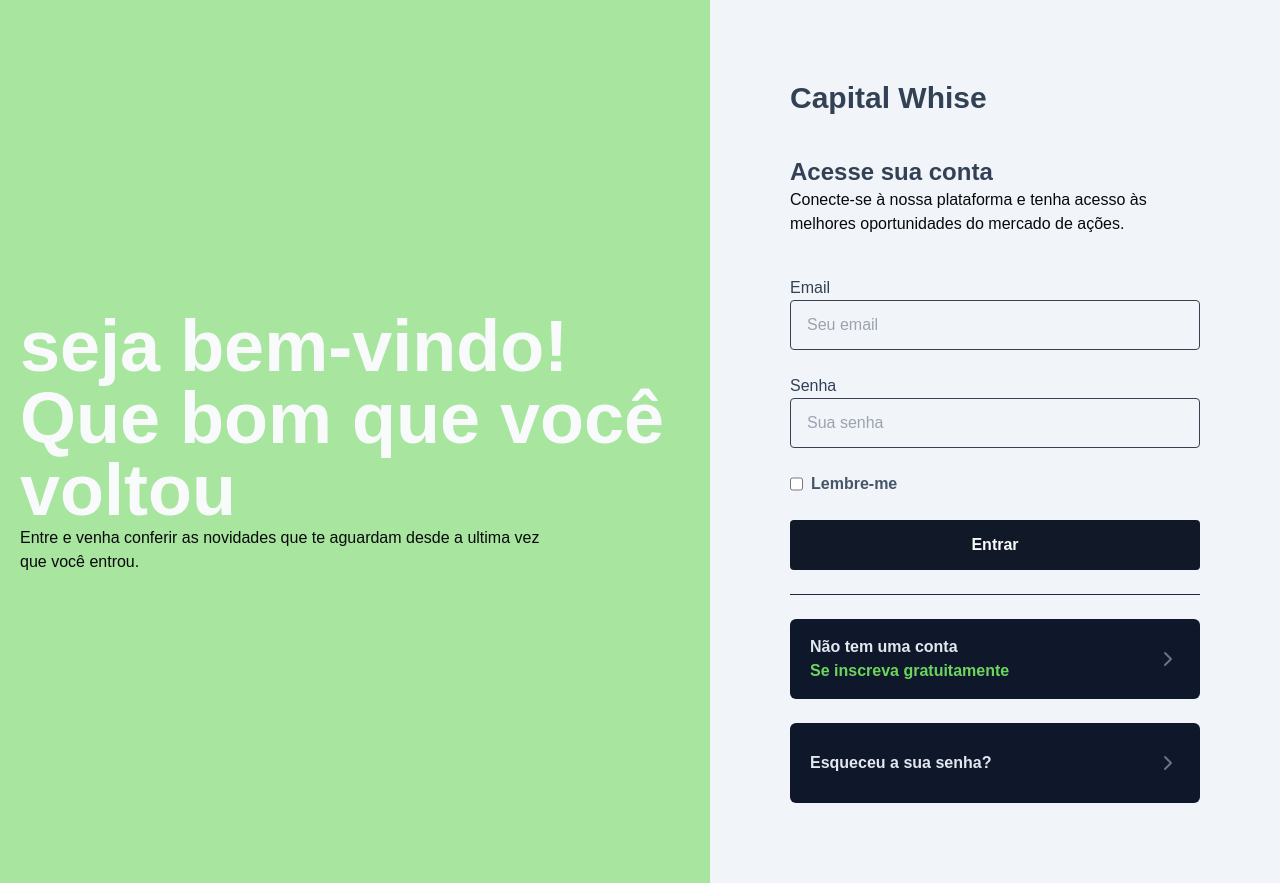
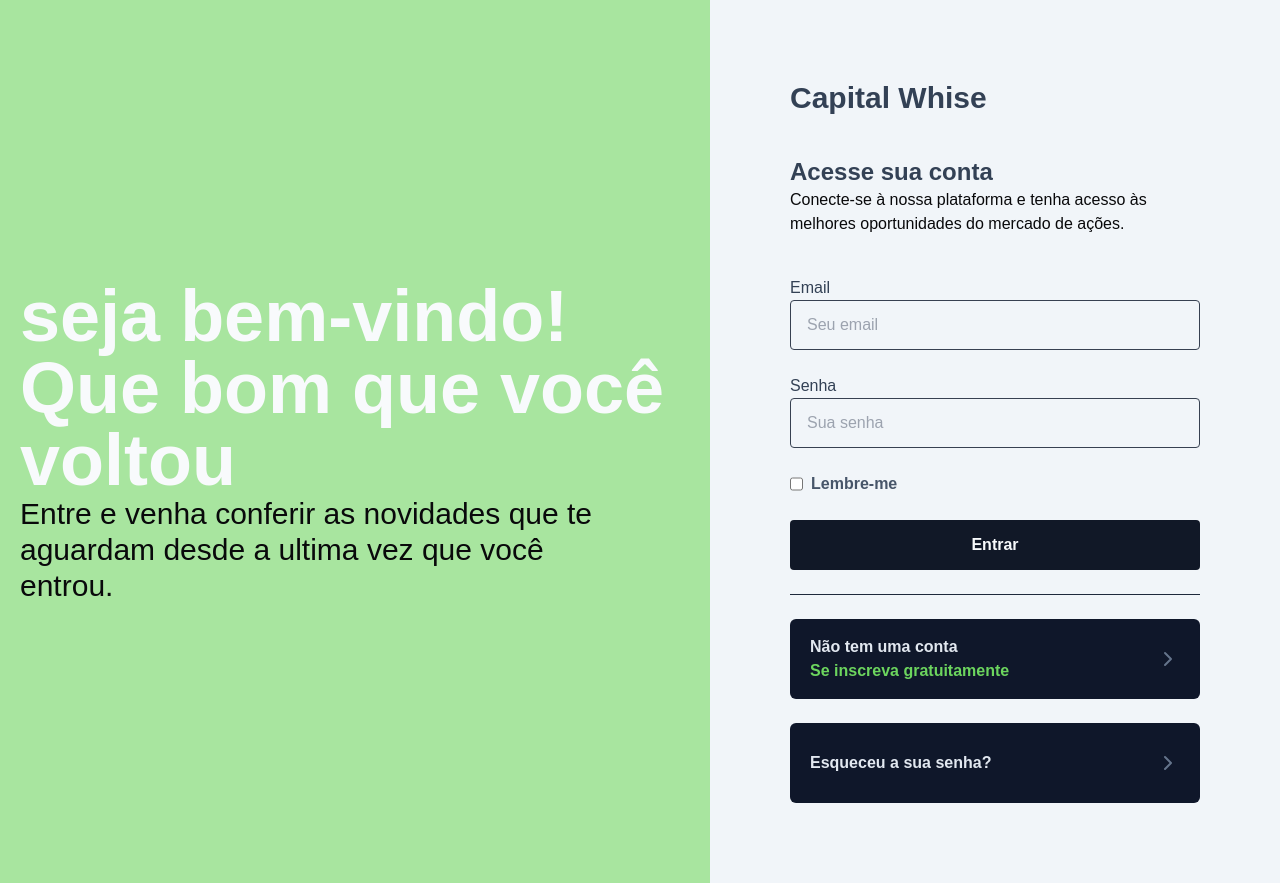
Before and after one commit to Dom-Garotom/Capital-whise, a Next.js app: page /login in a window 1280 px wide. Built offline with nearby package versions, Linux system fonts and the light colour scheme.

Commit message:
refactor: componentinzando o header do form

```diff
--- a/src/app/login/page.tsx
+++ b/src/app/login/page.tsx
@@ -1,39 +1,13 @@
-import Image from "next/image"
 import Input from "@/components/atomo/input"
-import LogoCapital from "../../../public/assets/logo.png"
 import Form from "@/components/molecula/formDefault"
-
+import HeaderForm from "@/components/molecula/headerForm"
 
 export default function LogIn() {
     return (
         <div className="w-full h-[100vh] bg-slate-100">
-
             <section className=" w-full flex  flex-col lg:flex-row items-center justify-between bg-[#A8E59F] ">
-
-                <div className=" flex flex-col  items-center lg:items-start  px-5 py-10 space-y-5  space-y-5 w-full min-h-[300px]">
-
-                    <div className="hidden lg:block">
-                        <h1 className="text-slate-50 text-7xl font-bold">
-                            seja bem-vindo!
-                        </h1>
-
-                        <h1 className="text-slate-50 text-7xl font-semibold" >
-                            Que bom que você voltou
-                        </h1>
-                        <p className="max-w-[550px] w-full">Entre e venha conferir as novidades que te aguardam desde a ultima vez que você entrou.</p>
-                    </div>
-
-                    <Image src={LogoCapital} alt="" width={500} className="lg:hidden" />
-
-                </div>
-
-
-
-
-
+                <HeaderForm variant="login"/>
                 <div className="bg-slate-100 lg:max-w-[570px]  lg:min-h-[100vh] w-full flex flex-col text-start p-[20px] sm:p-[80px]  ">
-
-
                     <Form variant="login">
                         <Input
                             label="Email"
@@ -46,7 +20,6 @@ export default function LogIn() {
                         />
 
                     </Form>
-
                 </div>
             </section>
         </div>
--- /dev/null
+++ b/src/components/molecula/headerForm/index.tsx
@@ -0,0 +1,41 @@
+import Image from "next/image"
+import LogoCapital from "../../../../public/assets/logo.png"
+
+type Props = {
+    variant: 'sinUp' | 'login'
+}
+
+export default function HeaderForm({ variant }: Props) {
+    return (
+        <div>
+            <div className=" flex flex-col  items-center lg:items-start  px-5 py-10 space-y-5  space-y-5 w-full min-h-[300px] max-w-[700px]">
+                <div className="hidden lg:block">
+                    <h1 className="text-slate-50 text-7xl font-bold">
+                        {variant == "login" ?
+                            <>
+                                seja bem-vindo!<br />
+                                Que bom que você voltou
+                            </>
+
+                            :
+                            <>
+                                Como é bom <br />
+                                ter você  aqui conosco
+                            </>
+                        }
+                    </h1>
+
+                    <p className="max-w-[600px] w-full font-medium text-3xl">
+                        {variant == "login" ?
+                            ("Entre e venha conferir as novidades que te aguardam desde a ultima vez que você entrou.")
+                                :
+                            ("Crie uma conta nova para que você possa aproveitar todas as novidades  que te aguardam.")
+                        }
+                    </p>
+
+                </div>
+                <Image src={LogoCapital} alt="" width={500} className="lg:hidden" />
+            </div>
+        </div>
+    )
+}
```
